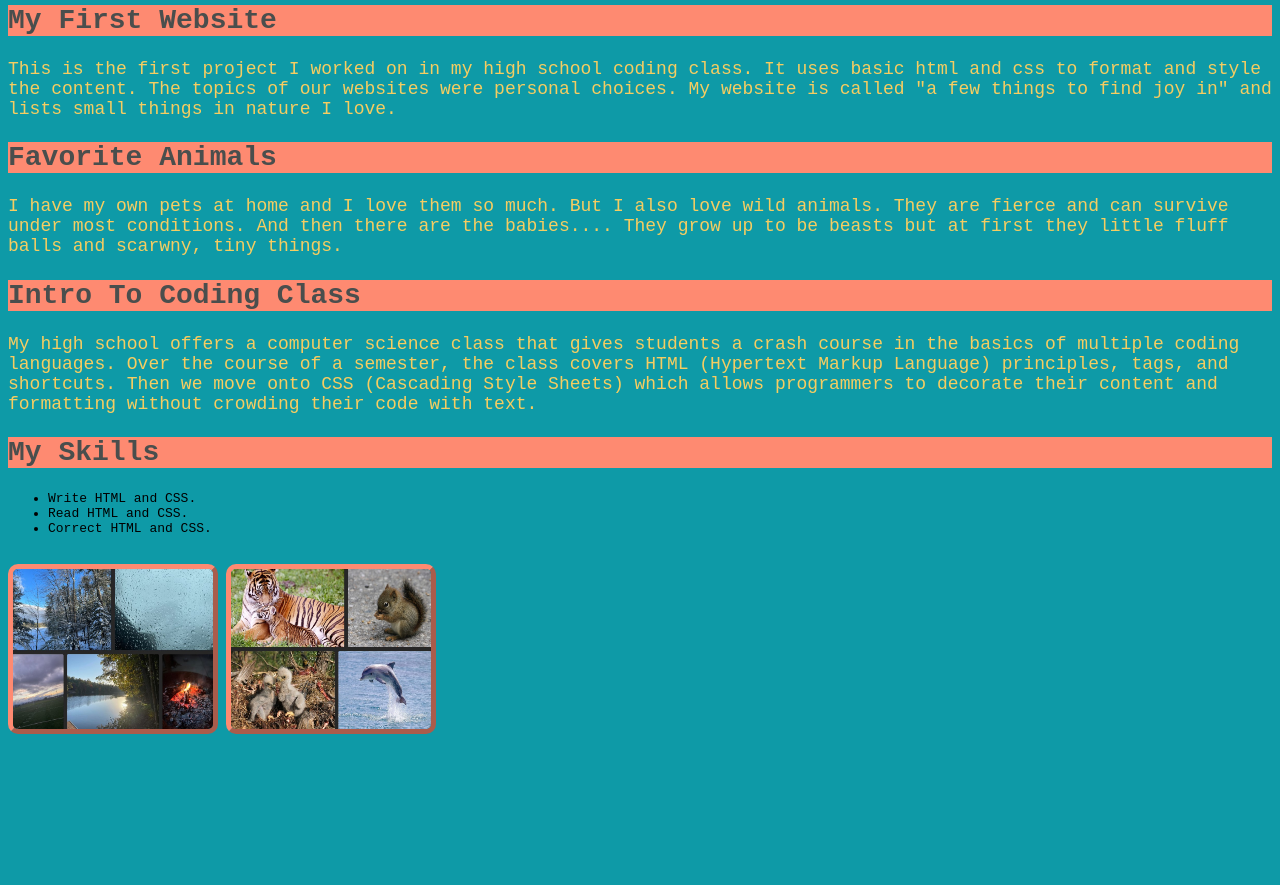
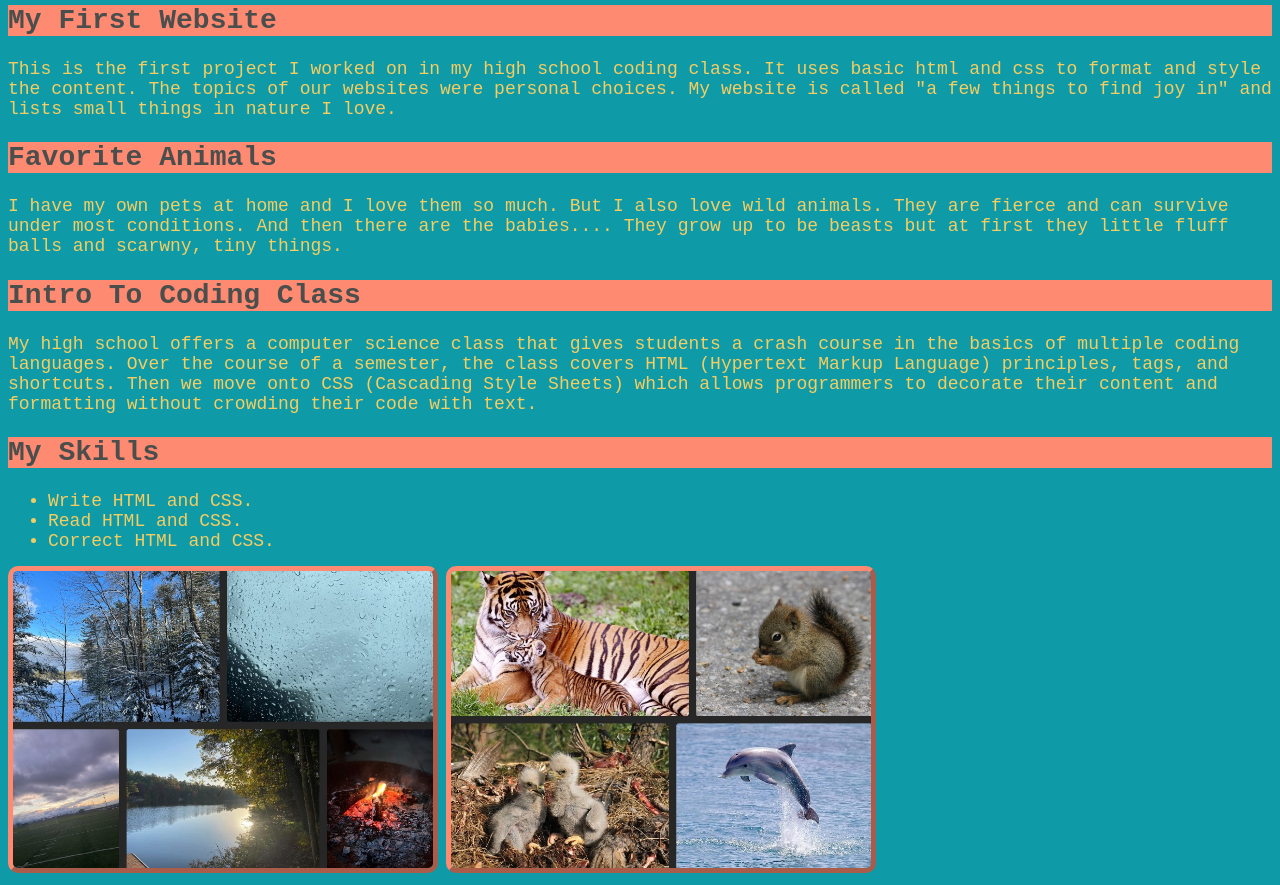
Before and after one commit to Ms-Heft-s-Classroom/portfolio-kellyb11, a plain HTML site: page index.html in a window 1280 px wide. Shown: the part 153-1038 px from the top of the page. Before the commit the page ends 899 px from the top, so only its background shows below. Drawn offline with Linux system fonts and the light colour scheme.

Commit message:
Update style-index.css
Added classes for unordered list

```diff
--- a/style-index.css
+++ b/style-index.css
@@ -30,8 +30,9 @@ img {
   border-width: 5px;
   border-style: outset;
   border-radius: 10px;
-  height: 160px;
-  width: 200px;
+  height: 297px;
+  width: 420px;
+
 }
 
 .navbar {
@@ -55,3 +56,12 @@ li a {
   font-weight: bold;
   text-decoration: none;
 }
+
+.list1 {
+  margin: auto;
+}
+
+.skill {
+  color: #f6cd61;
+  font-size: 18px;
+}
```
